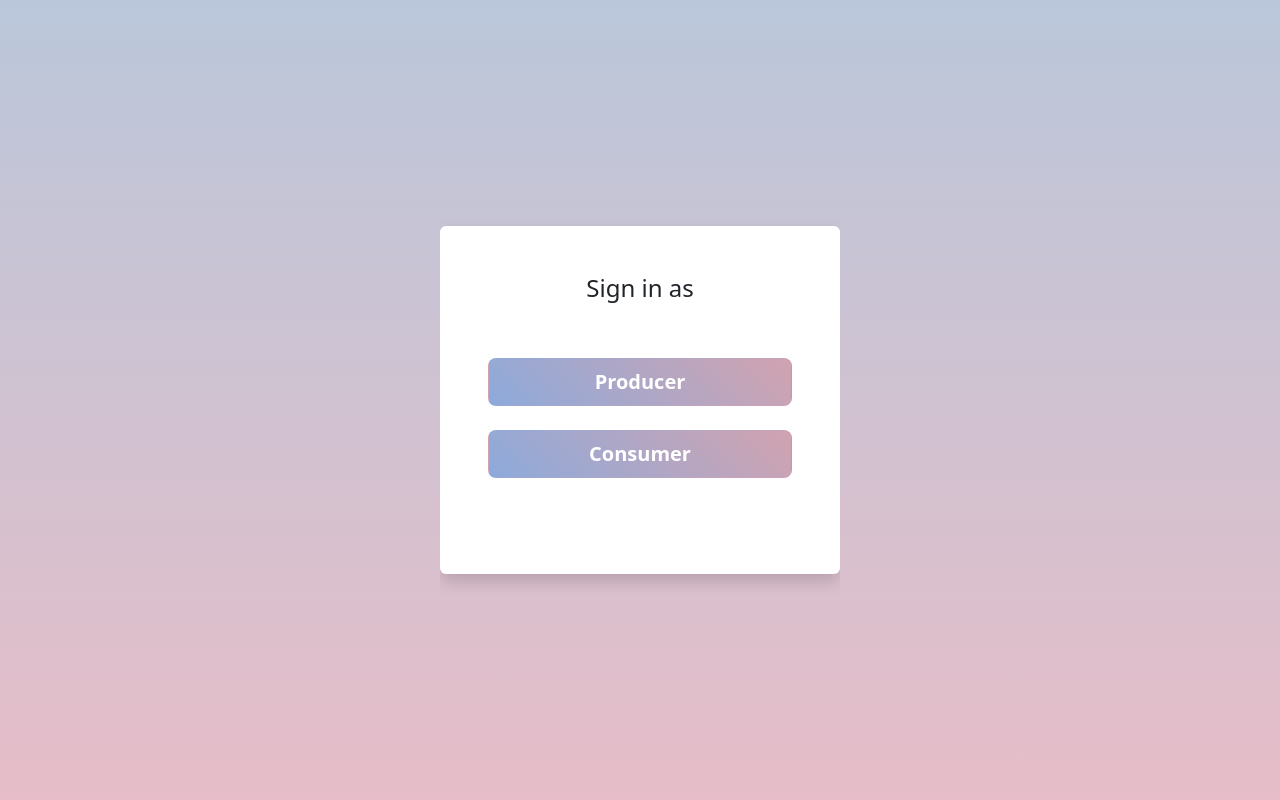
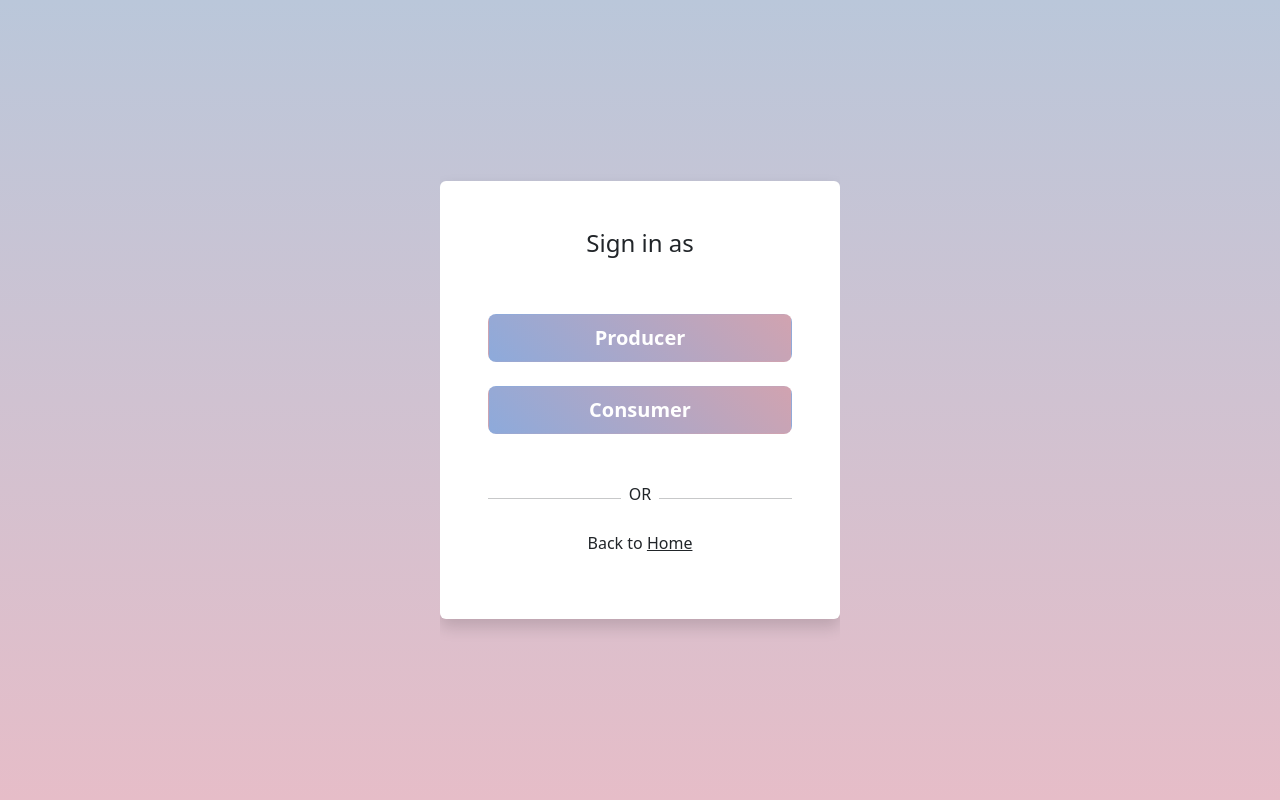
Before and after one commit to cerenkdy/Web-Programming---Home-Automation-WebApp, a PHP site: page /login.php in a window 1280 px wide. Run offline with PHP 8.4, Linux system fonts and the light colour scheme.

Commit message:
Sessions and analytics page fixed.
Login and register pages updated.

```diff
--- a/analytics.php
+++ b/analytics.php
@@ -3,7 +3,7 @@
 require_once 'dbconfig.php';
 
 // if user is not logged in, redirect to login.php
-if (!isset($_SESSION['user'])) {
+if (!isset($_SESSION['consumer_login'])) {
     header("Location: login.php");
     exit;
 }
@@ -142,7 +142,7 @@ $page = 'analytics';
                                 <span class="fs-4 m-auto">
                                     <i class="fas fa-lg text-info fa-thermometer-half"></i>
                                     <?php
-                                    echo round(array_sum($temperatures) / count($temperatures), 1) . '&deg;C';
+                                    echo (count($temperatures) > 0 ? round(array_sum($temperatures) / count($temperatures), 1) : 0) . '&deg;C';
                                     ?>
                                 </span>
                             </div>
--- a/dbconfig.php
+++ b/dbconfig.php
@@ -195,6 +195,10 @@ if (isset($_GET['logout'])) {
     unset($_SESSION['type']);
     unset($_SESSION['name']);
     unset($_SESSION['email']);
+    unset($_SESSION['username']);
+    unset($_SESSION['settings']);
+    unset($_SESSION['consumer_login']);
+    unset($_SESSION['producer_login']);
     header("Location: login.php");
     exit;
 }
--- a/devices.php
+++ b/devices.php
@@ -3,7 +3,7 @@
 require_once 'dbconfig.php';
 
 // if user is not logged in, redirect to login.php
-if (!isset($_SESSION['user'])) {
+if (!isset($_SESSION['consumer_login'])) {
     header("Location: login.php");
     exit;
 }
--- a/index.php
+++ b/index.php
@@ -19,10 +19,10 @@
     <main class="bg">
         <div class="container h-100 d-flex flex-column justify-content-center">
             <p class="sentence ms-auto mt-5">
-                <br class="">
+                <br>
                 Embrace the future of home technology.
                 </br>
-                <br class="">
+                <br>
                 Get started with our smart home solutions today.
                 </br>
             </p>
--- a/login.php
+++ b/login.php
@@ -4,7 +4,7 @@ require_once 'dbconfig.php';
 
 // if user is logged in, redirect to myhome.php
 
-if (isset($_SESSION['user'])) {
+if (isset($_SESSION['consumer_login']) || isset($_SESSION['producer_login'])) {
     if (isset($_SESSION['type']) && $_SESSION['type'] == 'producers') {
         header("Location: producer.php");
     } else {
@@ -33,6 +33,16 @@ if (isset($_POST['username']) && isset($_POST['password'])) {
 
         $row = $stmt->fetch(PDO::FETCH_ASSOC);
 
+        // logout
+        unset($_SESSION['user']);
+        unset($_SESSION['type']);
+        unset($_SESSION['name']);
+        unset($_SESSION['email']);
+        unset($_SESSION['username']);
+        unset($_SESSION['settings']);
+        unset($_SESSION['consumer_login']);
+        unset($_SESSION['producer_login']);
+
         $_SESSION['user'] = $row['id'];
         $_SESSION['type'] = $type;
         $_SESSION['name'] = $row['name'];
@@ -41,9 +51,13 @@ if (isset($_POST['username']) && isset($_POST['password'])) {
         $_SESSION['settings'] = json_decode($row['settings'], true);
 
         if ($_SESSION['type'] == 'producers') {
+            $_SESSION['producer_login'] = $row['id'];
+
             // if user is producer, redirect to producer.php
             header("Location: producer.php");
         } else {
+            $_SESSION['consumer_login'] = $row['id'];
+
             // if user is consumer, redirect to myhome.php
             header("Location: myhome.php");
         }
@@ -87,6 +101,14 @@ if (isset($_POST['username']) && isset($_POST['password'])) {
                 <div class="d-grid mb-5">
                     <a href="login.php?type=consumers" class="btn p-2 btn-sh btn-lg">Consumer</a>
                 </div>
+                <div class="d-flex mt-3">
+                    <hr class="flex-grow-1">
+                    <span class="mx-2">OR</span>
+                    <hr class="flex-grow-1">
+                </div>
+                <div class="d-flex justify-content-center mt-3">
+                    <p class="text-center">Back to <a href="index.php" class="text-dark">Home</a></p>
+                </div>
             </div>
         </main>
         <?php
@@ -118,17 +140,26 @@ if (isset($_POST['username']) && isset($_POST['password'])) {
                 <button class="btn p-2 btn-sh" type="submit">Sign In</button>
             </div>
             <!-- back to sign in type -->
-            <p class="text-center mb-0">
+            <p class="text-center mb-0 mt-3">
                 <?php
                 if (isset($_GET['type']) && $_GET['type'] == 'producers') {
-                    echo 'Not a producer? <a href="login.php?type=consumers">Sign in as consumer</a>';
+                    echo 'Not a producer? <a href="login.php?type=consumers" class="text-dark">Sign in as consumer</a>';
                 } else {
-                    echo 'Not a consumer? <a href="login.php?type=producers">Sign in as producer</a>';
+                    echo 'Not a consumer? <a href="login.php?type=producers" class="text-dark">Sign in as producer</a>';
                 }
                 ?>
             </p>
-            <!-- back to home -->
-            <p class="text-center mt-3">Back to <a href="./">Home</a></p>
+            <div class="d-flex mt-3">
+                <hr class="flex-grow-1">
+                <span class="mx-2">OR</span>
+                <hr class="flex-grow-1">
+            </div>
+            <div class="d-flex justify-content-between mt-3">
+                <!-- back to home -->
+                <p class="text-center">Back to <a href="index.php" class="text-dark">Home</a></p>
+                <!-- sign up -->
+                <p class="text-center"><a href="register.php" class="btn btn-sm btn-secondary">Sign up</a></p>
+            </div>
         </form>
         <?php
         }
--- a/myhome.php
+++ b/myhome.php
@@ -3,7 +3,7 @@
 require_once 'dbconfig.php';
 
 // if user is not logged in, redirect to login.php
-if (!isset($_SESSION['user'])) {
+if (!isset($_SESSION['consumer_login'])) {
     header("Location: login.php");
     exit;
 }
--- a/producer.php
+++ b/producer.php
@@ -3,7 +3,7 @@
 require_once 'dbconfig.php';
 
 // if user is not logged in, redirect to login.php?type=producers
-if (!isset($_SESSION['user'])) {
+if (!isset($_SESSION['producer_login'])) {
     header("Location: login.php?type=producers");
     exit;
 }
--- a/room.php
+++ b/room.php
@@ -3,8 +3,8 @@
 require_once 'dbconfig.php';
 
 // if user is not logged in, redirect to login.php
-if (!isset($_SESSION['user'])) {
-    header("Location: login.php");
+if (!isset($_SESSION['consumer_login'])) {
+    header("Location: login.php?type=consumers");
     exit;
 }
 
--- a/rooms.php
+++ b/rooms.php
@@ -3,7 +3,7 @@
 require_once 'dbconfig.php';
 
 // if user is not logged in, redirect to login.php
-if (!isset($_SESSION['user'])) {
+if (!isset($_SESSION['consumer_login'])) {
     header("Location: login.php");
     exit;
 }
@@ -38,7 +38,7 @@ $page = 'rooms';
             <div class="rooms w-100">
                 <div class="d-flex align-items-center mb-3">
                     <h4 class="flex-grow-1 mr-2 mb-0 text-white">Rooms</h4>
-                    <button class="btn btn-secondary btn-sm ms-auto" data-bs-toggle="modal"
+                    <button class="btn btn-sm ms-auto text-white" data-bs-toggle="modal"
                         data-bs-target="#addRoomModal">
                         <i class="fas fa-plus"></i>
                     </button>
--- a/settings.php
+++ b/settings.php
@@ -3,7 +3,7 @@
 require_once 'dbconfig.php';
 
 // if user is not logged in, redirect to login.php
-if (!isset($_SESSION['user'])) {
+if (!isset($_SESSION['consumer_login'])) {
     header("Location: login.php");
     exit;
 }
```
Also changed, not shown: register.php (+12 -4 lines).
